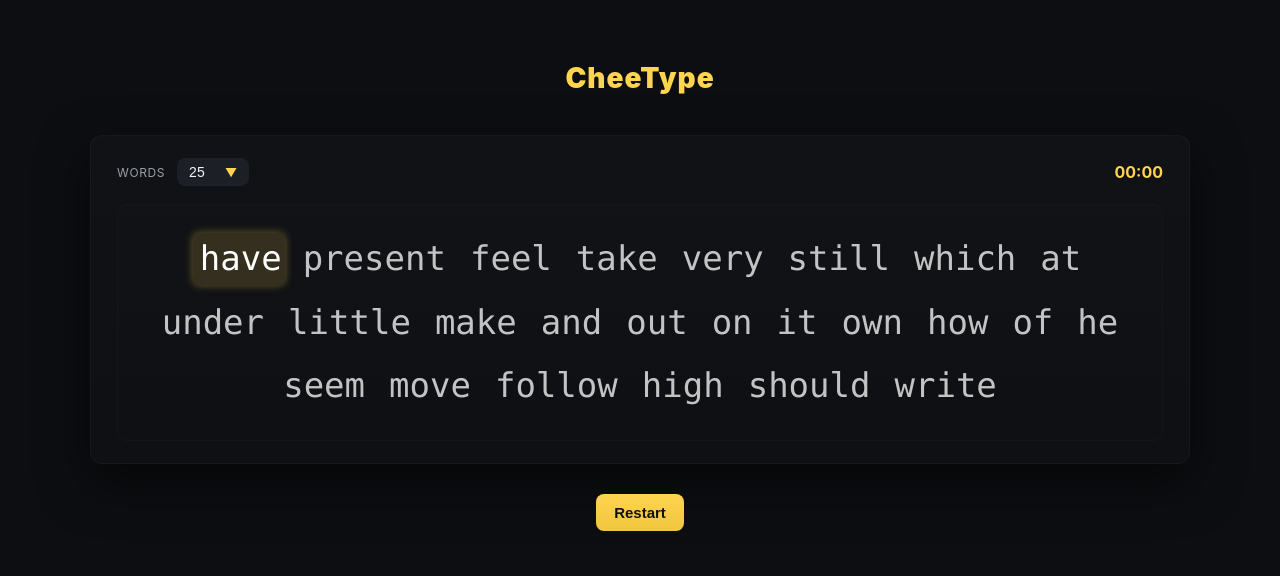
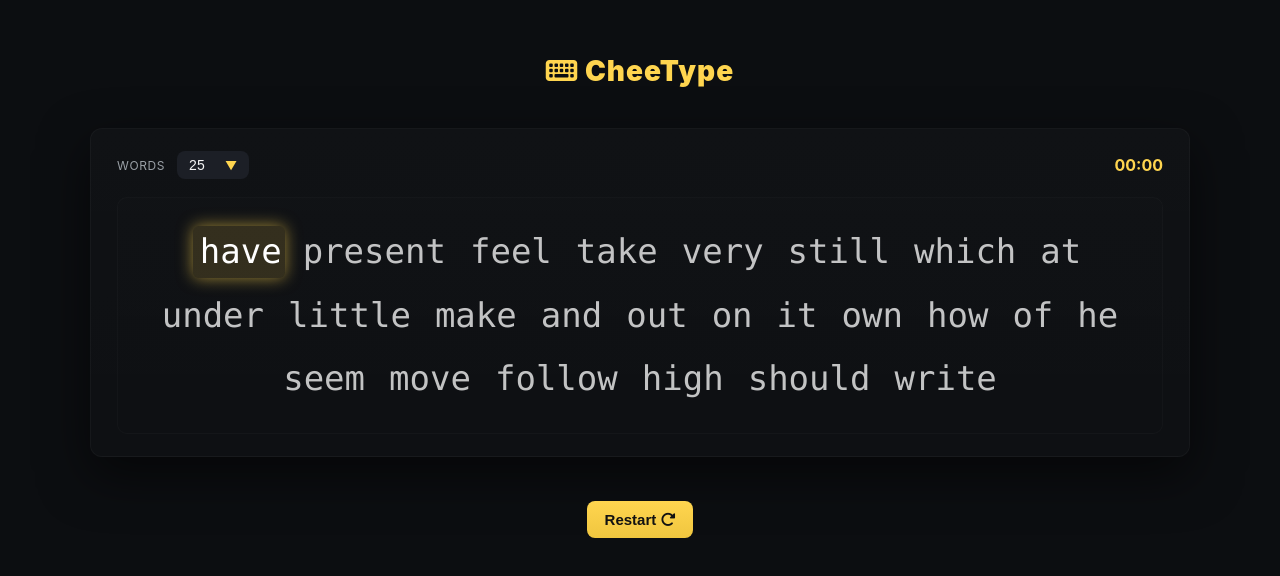
Before and after one commit to Pranjal-Sahu21/cheetype, a React (Vite) app: page / in a window 1280 px wide. Shown: the part 104-680 px from the top of the page. Built offline with nearby package versions, Linux system fonts and the light colour scheme.

Commit message:
Some minute styling changes

```diff
--- a/src/TypingSpeedTester.jsx
+++ b/src/TypingSpeedTester.jsx
@@ -424,7 +424,9 @@
         enterKeyHint="done"
       />
 
-      <div className="mt-logo no-focus">CheeType</div>
+      <div className="mt-logo no-focus">
+        <i class="fa-solid fa-keyboard"></i> CheeType
+      </div>
 
       <div className="mt-container">
         <div className="mt-topbar no-focus">
@@ -513,7 +515,7 @@
 
       <div className="mt-restart no-focus">
         <button className="btn" onClick={() => resetGame(wordCount)}>
-          Restart
+          Restart  <i class="fa-solid fa-rotate-right"></i>
         </button>
       </div>
     </div>
--- a/src/style.css
+++ b/src/style.css
@@ -129,6 +129,9 @@
   border-radius: 6px;
   margin-left: 6px;
   font-size: 0.9em;
+  display: inline-flex;
+  gap: 4px;
+  letter-spacing: 1px;
 }
 
 .mt-results {
@@ -187,7 +190,7 @@
 }
 
 .mt-restart {
-  margin-top: 18px;
+  margin-top: 32px;
   text-align: center;
 }
 .mt-restart .btn {
@@ -199,21 +202,38 @@
   border: none;
   font-weight: 700;
   cursor: pointer;
+  transition: background-color 0.3s ease, box-shadow 0.3s ease,
+    transform 0.2s ease;
+}
+
+.mt-restart .btn:hover {
+  background-color: #ffca28;
+  box-shadow: 0 0 12px 2px rgba(255, 202, 40, 0.8);
+  transform: translateY(-2px);
+}
+
+.mt-restart .btn:active {
+  transform: translateY(0);
+  box-shadow: 0 0 6px 2px rgba(255, 202, 40, 0.5);
 }
 
 .word-flow::-webkit-scrollbar {
   width: 8px;
 }
+
 .word-flow::-webkit-scrollbar-track {
   background: transparent;
 }
+
 .word-flow::-webkit-scrollbar-thumb {
   background: var(--accent);
   border-radius: 10px;
 }
+
 .word-flow::-webkit-scrollbar-thumb:hover {
   background: #fbc02d;
 }
+
 .word-flow {
   scrollbar-width: thin;
   scrollbar-color: var(--accent) transparent;
@@ -296,3 +316,24 @@
   width: 0;
   pointer-events: none;
 }
+@keyframes pulse {
+  0%,
+  100% {
+    box-shadow: 0 0 8px rgba(255, 213, 79, 0.3);
+  }
+  50% {
+    box-shadow: 0 0 16px rgba(255, 213, 79, 0.6);
+  }
+}
+
+.word.active {
+  animation: pulse 1.6s infinite ease-in-out;
+}
+
+.result-card {
+  transition: transform 0.25s ease, box-shadow 0.25s ease;
+}
+.result-card:hover {
+  transform: translateY(-4px);
+  box-shadow: 0 10px 24px rgba(0, 0, 0, 0.45), 0 0 12px rgba(255, 213, 79, 0.2);
+}
```
